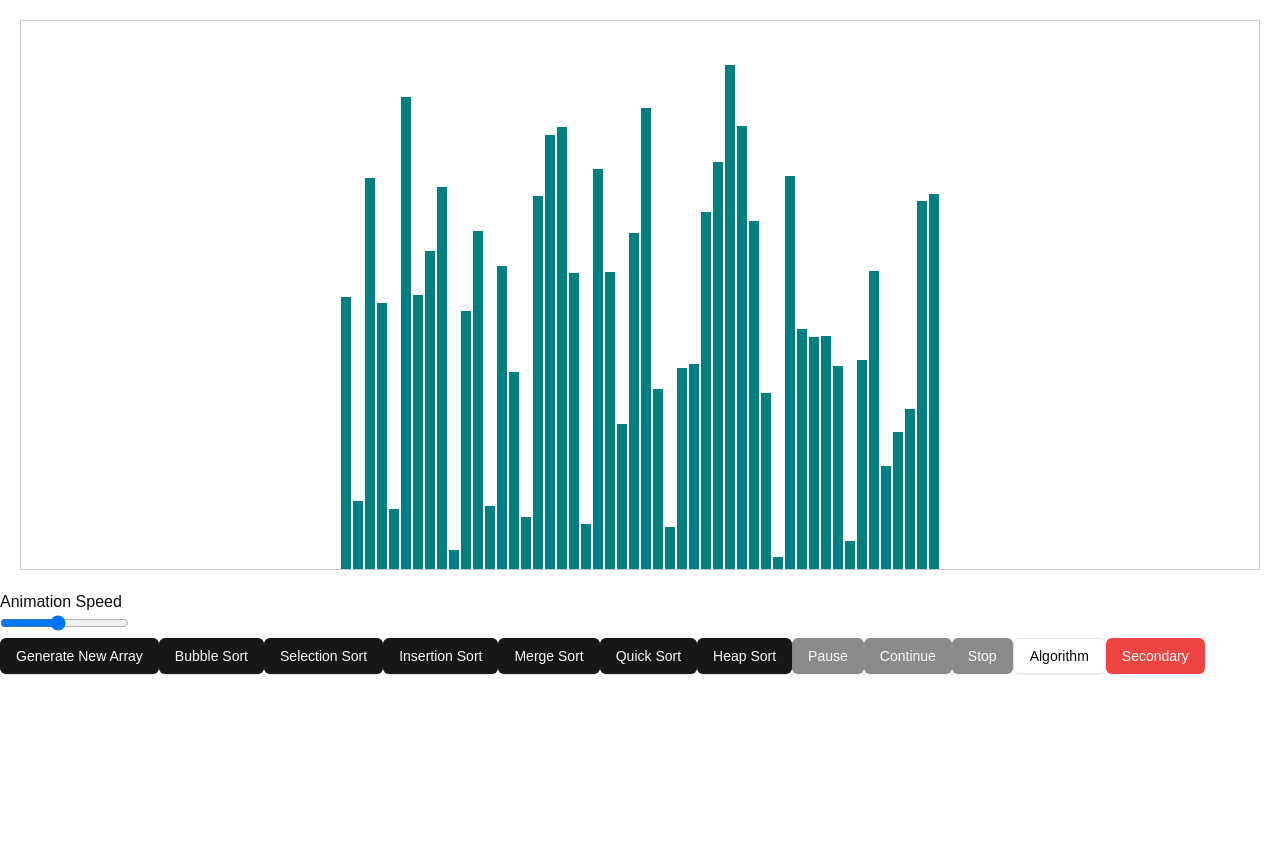
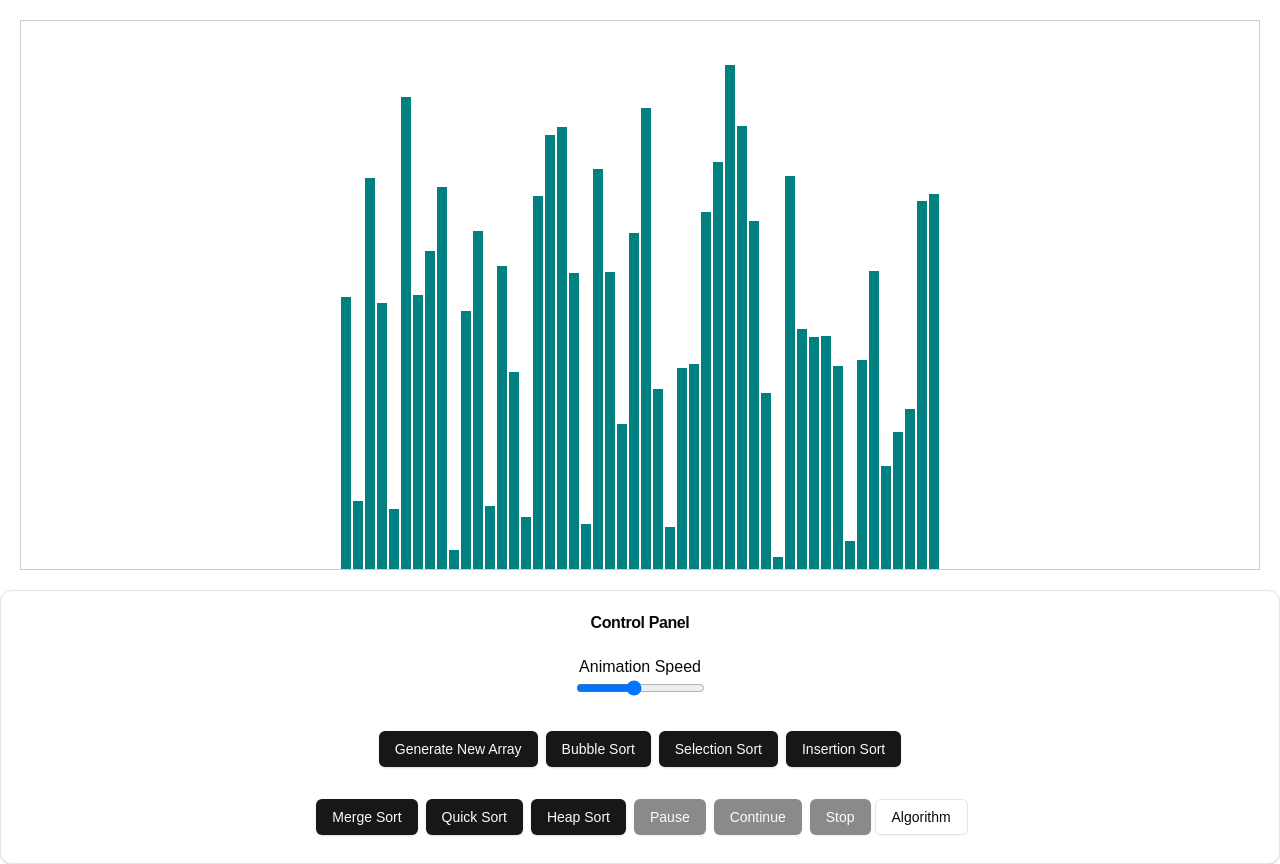
Before and after one commit to TheKingsident/algorithm-visualizer, a Next.js app: page / in a window 1280 px wide. Before the commit the page ends 800 px from the top, so only its background shows below. Built offline with nearby package versions, Linux system fonts and the light colour scheme.

Commit message:
Refactor ControlPanel component to use Card component for better code organization and readability

```diff
--- a/src/components/ControlPanel.js
+++ b/src/components/ControlPanel.js
@@ -1,5 +1,14 @@
 import AlgorithmPicker from "./AlgorithmPicker";
 import { Button } from "./ui/button";
+import {
+  Card,
+  CardContent,
+  CardDescription,
+  CardFooter,
+  CardHeader,
+  CardTitle,
+} from "@/components/ui/card"
+
 
 const ControlPanel = ({
   speed,
@@ -12,7 +21,12 @@ const ControlPanel = ({
   sortingState
 }) => {
   return (
-    <div className="control-panel">
+    <Card>
+      <center>
+      <CardHeader>
+        <CardTitle>Control Panel</CardTitle>
+      </CardHeader>
+      <CardContent>
         <div className="controls">
           {/* Speed control using range input */}
           <label>Animation Speed</label>
@@ -26,21 +40,26 @@ const ControlPanel = ({
             disabled={sortingState === 'running'} // Update speed when slider changes
           />
         </div>
-      <div className="container">
-        <Button onClick={() => onResetArray(50)} disabled={sortingState === 'running'}>Generate New Array</Button>
-        <Button onClick={() => onAlgorithmChange('bubble')} disabled={sortingState === 'running' || sortingState === 'paused'}>Bubble Sort</Button>
-        <Button onClick={() => onAlgorithmChange('selection')} disabled={sortingState === 'running' || sortingState === 'paused'}>Selection Sort</Button>
-        <Button onClick={() => onAlgorithmChange('insertion')} disabled={sortingState === 'running' || sortingState === 'paused'}>Insertion Sort</Button>
-        <Button onClick={() => onAlgorithmChange('merge')} disabled={sortingState === 'running' || sortingState === 'paused'}>Merge Sort</Button>
-        <Button onClick={() => onAlgorithmChange('quick')} disabled={sortingState === 'running' || sortingState === 'paused'}>Quick Sort</Button>
-        <Button onClick={() => onAlgorithmChange('heap')} disabled={sortingState === 'running' || sortingState === 'paused'}>Heap Sort</Button>
-        <Button onClick={onPause} disabled={sortingState !== 'running'}>Pause</Button>
-        <Button onClick={onContinue} disabled={sortingState !== 'paused'}>Continue</Button>
-        <Button onClick={onStop} disabled={sortingState !== 'running' && sortingState !== 'paused'}>Stop</Button>
-        <AlgorithmPicker onAlgorithmChange={onAlgorithmChange} disabled={sortingState === 'running' || sortingState === 'paused'} />
-        <Button variant="destructive">Secondary</Button>
-      </div>
-    </div>
+      </CardContent>
+      <CardContent>
+        <Button className="m-1" onClick={() => onResetArray(50)} disabled={sortingState === 'running'}>Generate New Array</Button>
+        <Button className="m-1" onClick={() => onAlgorithmChange('bubble')} disabled={sortingState === 'running' || sortingState === 'paused'}>Bubble Sort</Button>
+        <Button className="m-1" onClick={() => onAlgorithmChange('selection')} disabled={sortingState === 'running' || sortingState === 'paused'}>Selection Sort</Button>
+        <Button className="m-1" onClick={() => onAlgorithmChange('insertion')} disabled={sortingState === 'running' || sortingState === 'paused'}>Insertion Sort</Button>
+      </CardContent>
+      <CardContent>
+        <Button className="m-1" onClick={() => onAlgorithmChange('merge')} disabled={sortingState === 'running' || sortingState === 'paused'}>Merge Sort</Button>
+        <Button className="m-1" onClick={() => onAlgorithmChange('quick')} disabled={sortingState === 'running' || sortingState === 'paused'}>Quick Sort</Button>
+        <Button className="m-1" onClick={() => onAlgorithmChange('heap')} disabled={sortingState === 'running' || sortingState === 'paused'}>Heap Sort</Button>
+        <Button className="m-1" onClick={onPause} disabled={sortingState !== 'running'}>Pause</Button>
+        <Button className="m-1" onClick={onContinue} disabled={sortingState !== 'paused'}>Continue</Button>
+        <Button className="m-1" onClick={onStop} disabled={sortingState !== 'running' && sortingState !== 'paused'}>Stop</Button>
+        <AlgorithmPicker className="m-1" onAlgorithmChange={onAlgorithmChange} disabled={sortingState === 'running' || sortingState === 'paused'} />
+      </CardContent>
+      </center>
+    </Card>
+
+
   );
 };
 
--- /dev/null
+++ b/src/components/ui/card.jsx
@@ -0,0 +1,50 @@
+import * as React from "react"
+
+import { cn } from "@/lib/utils"
+
+const Card = React.forwardRef(({ className, ...props }, ref) => (
+  <div
+    ref={ref}
+    className={cn("rounded-xl border bg-card text-card-foreground shadow", className)}
+    {...props} />
+))
+Card.displayName = "Card"
+
+const CardHeader = React.forwardRef(({ className, ...props }, ref) => (
+  <div
+    ref={ref}
+    className={cn("flex flex-col space-y-1.5 p-6", className)}
+    {...props} />
+))
+CardHeader.displayName = "CardHeader"
+
+const CardTitle = React.forwardRef(({ className, ...props }, ref) => (
+  <h3
+    ref={ref}
+    className={cn("font-semibold leading-none tracking-tight", className)}
+    {...props} />
+))
+CardTitle.displayName = "CardTitle"
+
+const CardDescription = React.forwardRef(({ className, ...props }, ref) => (
+  <p
+    ref={ref}
+    className={cn("text-sm text-muted-foreground", className)}
+    {...props} />
+))
+CardDescription.displayName = "CardDescription"
+
+const CardContent = React.forwardRef(({ className, ...props }, ref) => (
+  <div ref={ref} className={cn("p-6 pt-0", className)} {...props} />
+))
+CardContent.displayName = "CardContent"
+
+const CardFooter = React.forwardRef(({ className, ...props }, ref) => (
+  <div
+    ref={ref}
+    className={cn("flex items-center p-6 pt-0", className)}
+    {...props} />
+))
+CardFooter.displayName = "CardFooter"
+
+export { Card, CardHeader, CardFooter, CardTitle, CardDescription, CardContent }
```
Lines whose indentation alone changed are shown as unchanged.
